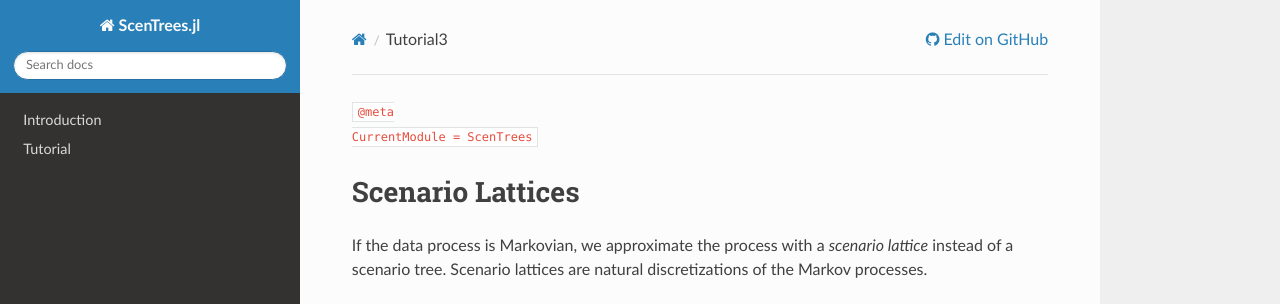
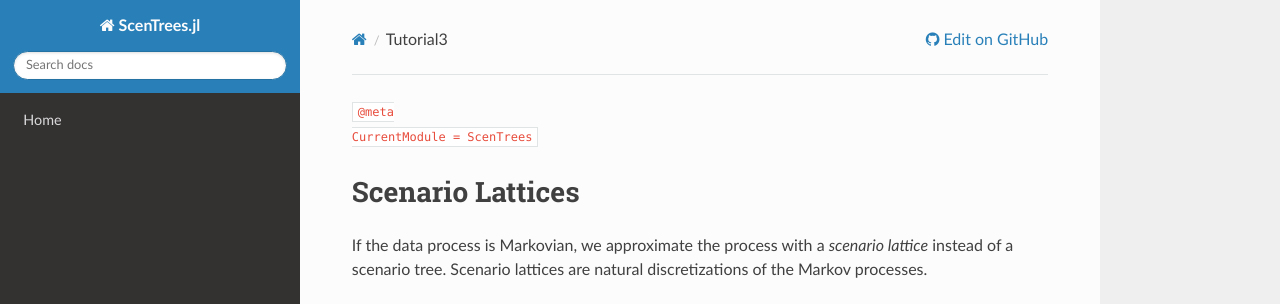
Before and after one commit to kirui93/ScenTrees.jl, an MkDocs documentation site: the page built from docs/src/tutorial/tutorial3.md, in a window 1280 px wide. Shown: the top 304 px of the page. Built offline with MkDocs 1.6.1, drawn with Linux system fonts in a browser that asks for light colours; nearby versions of some CDN libraries; old or Windows-style settings are respelled for this version of MkDocs.

Commit message:
Update mkdocs.yml

```diff
--- a/docs/mkdocs.yml
+++ b/docs/mkdocs.yml
@@ -20,5 +20,4 @@ extra_javascript:
 docs_dir: 'src'
 
 pages:
-- Introduction: index.md
-- Tutorial: tutorial/tutorial1.md
+- Home: index.md
```
